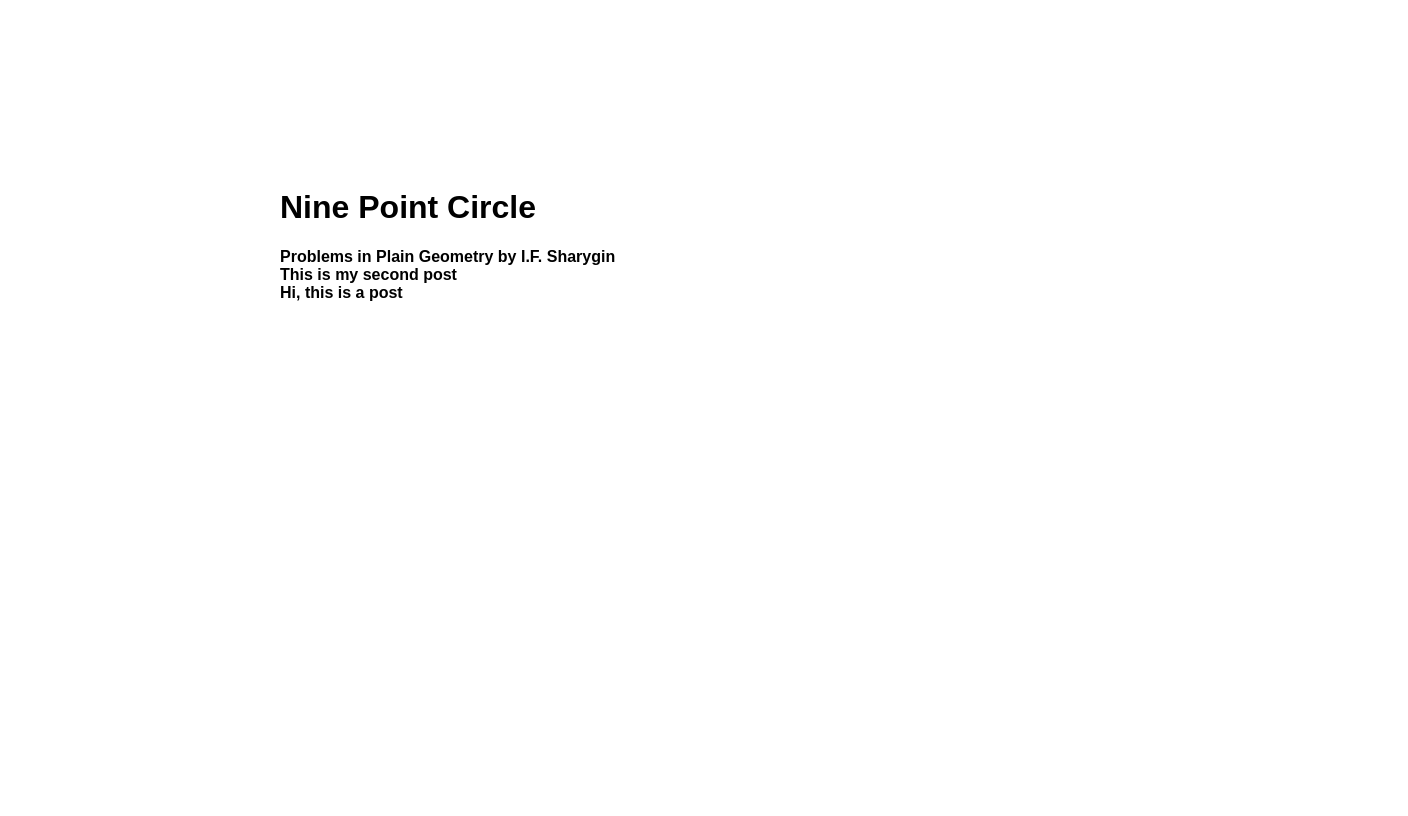
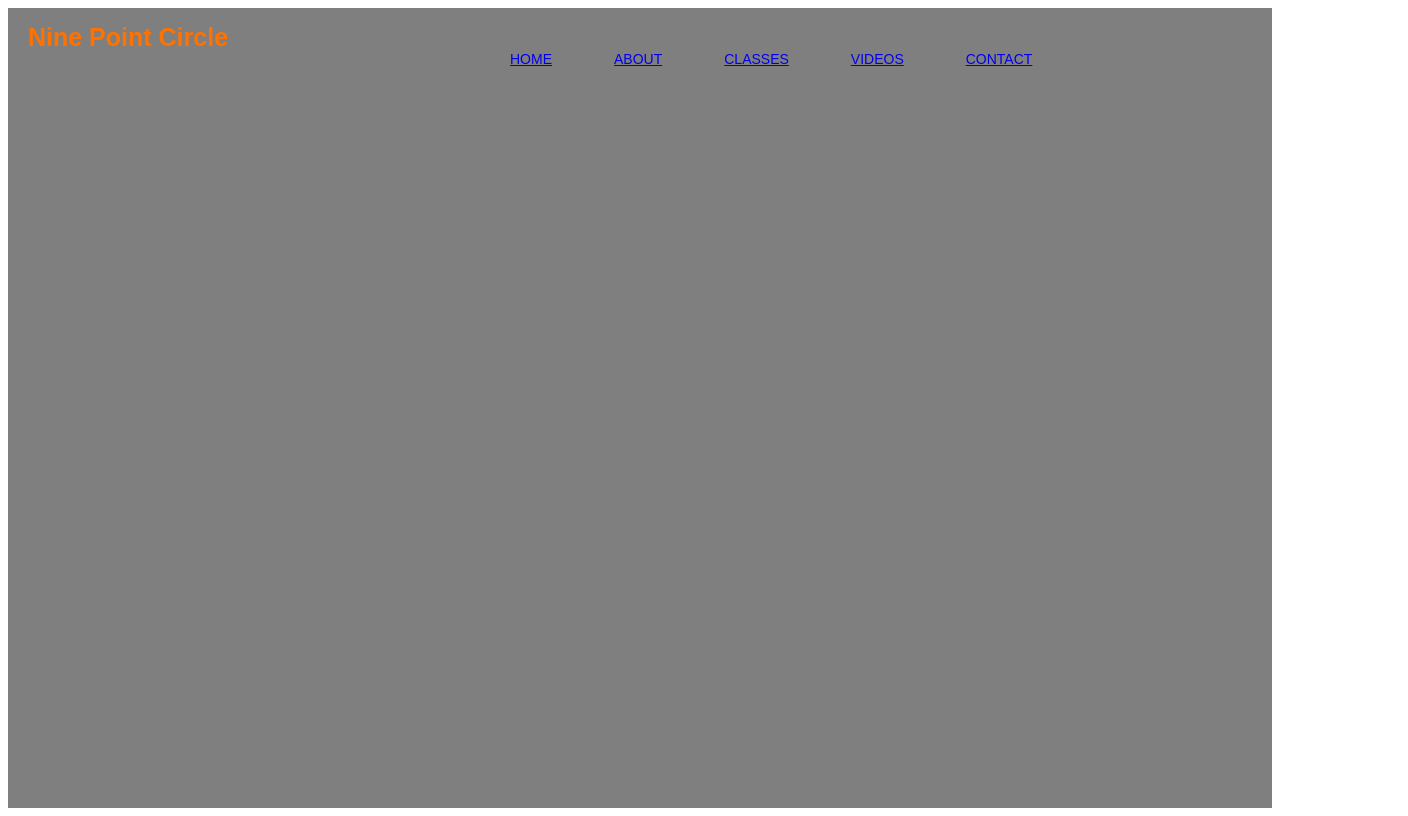
Before and after one commit to gauriagrawal74/ninepointcircle.net, an Eleventy site: page index.html in a window 1280 px wide. Shown: the whole page, 1408 px wide, since content can reach past the window. Built offline with nearby package versions, Linux system fonts and the light colour scheme; Eleventy itself is replaced by a stand-in of ours; files that its build step writes are made by us from their sources; a web font is replaced by a local one.

Commit message:
added menu

```diff
--- a/index.html
+++ b/index.html
@@ -15,11 +15,31 @@
 </head>
 <body>
     <div class="container">
-        <h1> Nine Point Circle </h1>
-        {%- for post in collections.post -%}
+
+            <div class="navbar">
+                <div class="icon">
+                    <h2 class="logo">Nine Point Circle</h2>
+                </div>
+
+                <div class="menu">
+                    <ul>
+                        <li><a href="#">HOME</a></li>
+                        <li><a href="#">ABOUT</a></li>
+                        <li><a href="#">CLASSES</a></li>
+                        <li><a href="#">VIDEOS</a></li>
+                        <li><a href="#">CONTACT</a></li>
+                    </ul>
+                </div>
+
+
+
+    <!--
+
+          {%- for post in collections.post -%}
             <a href="{{post.url}}" class="post-heading">{{ post.data.title }}</a>
             <br />
         {%- endfor -%}
+        -->
     </div>
 </body>
 </html>
--- a/main.css
+++ b/main.css
@@ -8,9 +8,11 @@
   }
 
 .container {
-    max-width: 720px;
-    margin: 0 auto;
-    padding-top: 10em;
+    width: 100%;
+    background: linear-gradient(to top, rgba(0,0,0,0.5)50%,rgba(0,0,0,0.5)50%);
+    background-position: center;
+    background-size: cover;
+    height: 100vh;
 }
 
 .post-heading {
@@ -22,3 +24,49 @@
 .post-heading:hover {
     color: #FF958C;
 }
+
+.navbar{
+  width: 1400px;
+  height: 75px;
+  margin: auto;
+}
+
+.icon{
+  width: 400px;
+  float: left;
+  height: 40px;
+}
+
+.logo{
+  color: #ff7200;
+  font-size: 25px;
+  font-family: Arial;
+  padding-left: 20px;
+  float: left;
+  padding-top: 10px;
+  margin-top: 5px
+}
+
+.menu{
+  width: 440px;
+  float: left;
+  height: 70px;
+}
+
+ul{
+  float: left;
+  display: flex;
+  justify-content: center;
+  align-items: center;
+}
+
+ul li{
+  list-style: none;
+  margin-left: 62px;
+  margin-top: 27px;
+  font-size: 14px;
+}
+
+ul li a:hover{
+  color: #ff7200;
+}
--- a/posts/062724-hello.md
+++ b/posts/062724-hello.md
@@ -4,7 +4,7 @@ title: Problems in Plain Geometry by I.F. Sharygin
 layout: blog
 ---
 
-# It has video solutions of this book
+# Problems in Plain Geometry by I.F. Sharygin
 
 <h2>Video Solutions</h2>
 
--- a/posts/anotherpost.md
+++ b/posts/anotherpost.md
@@ -1,24 +1,7 @@
 ---
 tags: post
-title: This is my second post
+title: Multinomial Theorem
 layout: blog
 ---
 
-# This is a heading
-
-Aligned math?
-
-\begin{align}
-    x &= y + z \\
-    y &= z + x \\
-\end{align}
-
-This isn't working. Why? Because \\ is parsed as a single \.
-This is why we have to do
-
-\begin{align}
-    x &= y + z \\\\
-    y &= z + x \\\\
-\end{align}
-
-Other than, just simple math ($x + 4$)
+# Multinomial theorem
```
Also changed, not shown: 4 other files.
